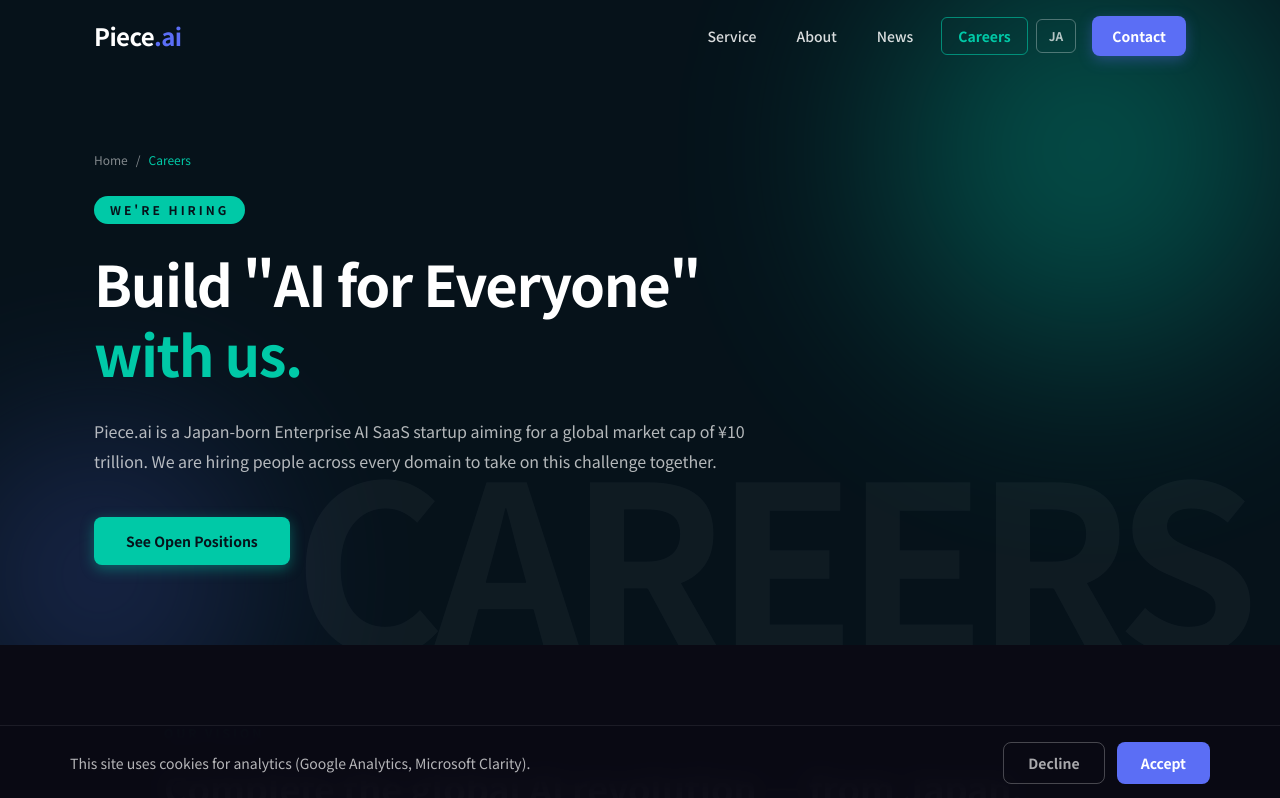
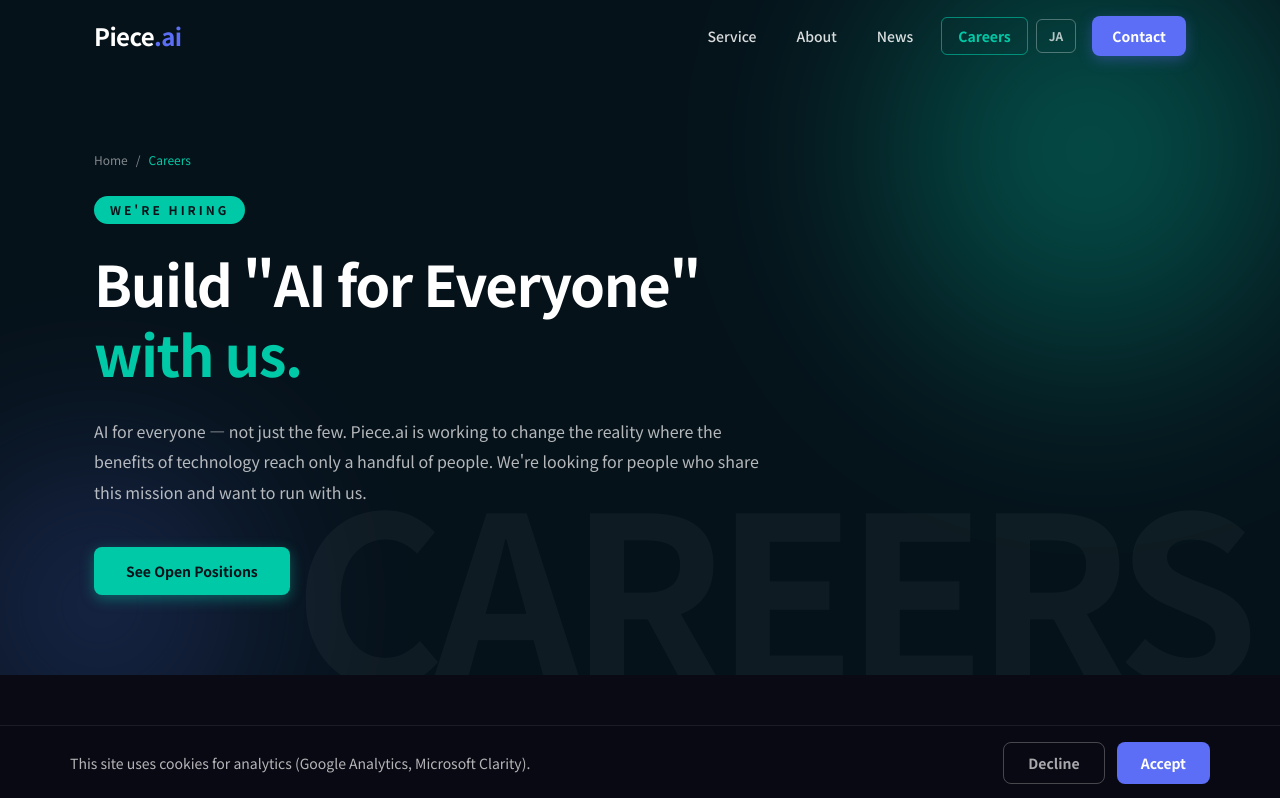
Before and after one commit to takenokont37-netizen/piece-ai, a Next.js app: page /en/recruit in a window 1280 px wide. Shown: the top 798 px of the page. Built offline with nearby package versions, Linux system fonts and the light colour scheme.

Commit message:
rewrite recruit hero subtitle with vision-forward copy

```diff
--- a/components/sections/Recruit.tsx
+++ b/components/sections/Recruit.tsx
@@ -17,7 +17,7 @@ const t = {
     badge:   "WE'RE HIRING",
     heroH1a: '「AI for Everyone」を、',
     heroH1b: '共につくる仲間へ。',
-    heroSub: 'Piece.aiは、日本発・グローバル時価総額10兆円規模を目指すEnterprise AI SaaSスタートアップです。その挑戦を共にする仲間を、各領域で募集しています。',
+    heroSub: 'AIをすべての人の力に。テクノロジーの恩恵がごく一部にしか届かない現実を変えるために、Piece.aiは動いています。その挑戦に共感し、一緒に走ってくれる仲間を探しています。',
     heroCta: '募集職種を見る',
 
     /* ビジョン帯 */
@@ -68,7 +68,7 @@ const t = {
     badge:   "WE'RE HIRING",
     heroH1a: 'Build "AI for Everyone"',
     heroH1b: 'with us.',
-    heroSub: 'Piece.ai is a Japan-born Enterprise AI SaaS startup aiming for a global market cap of ¥10 trillion. We are hiring people across every domain to take on this challenge together.',
+    heroSub: 'AI for everyone — not just the few. Piece.ai is working to change the reality where the benefits of technology reach only a handful of people. We\'re looking for people who share this mission and want to run with us.',
     heroCta: 'See Open Positions',
 
     visionTag:   'OUR VISION',
```
